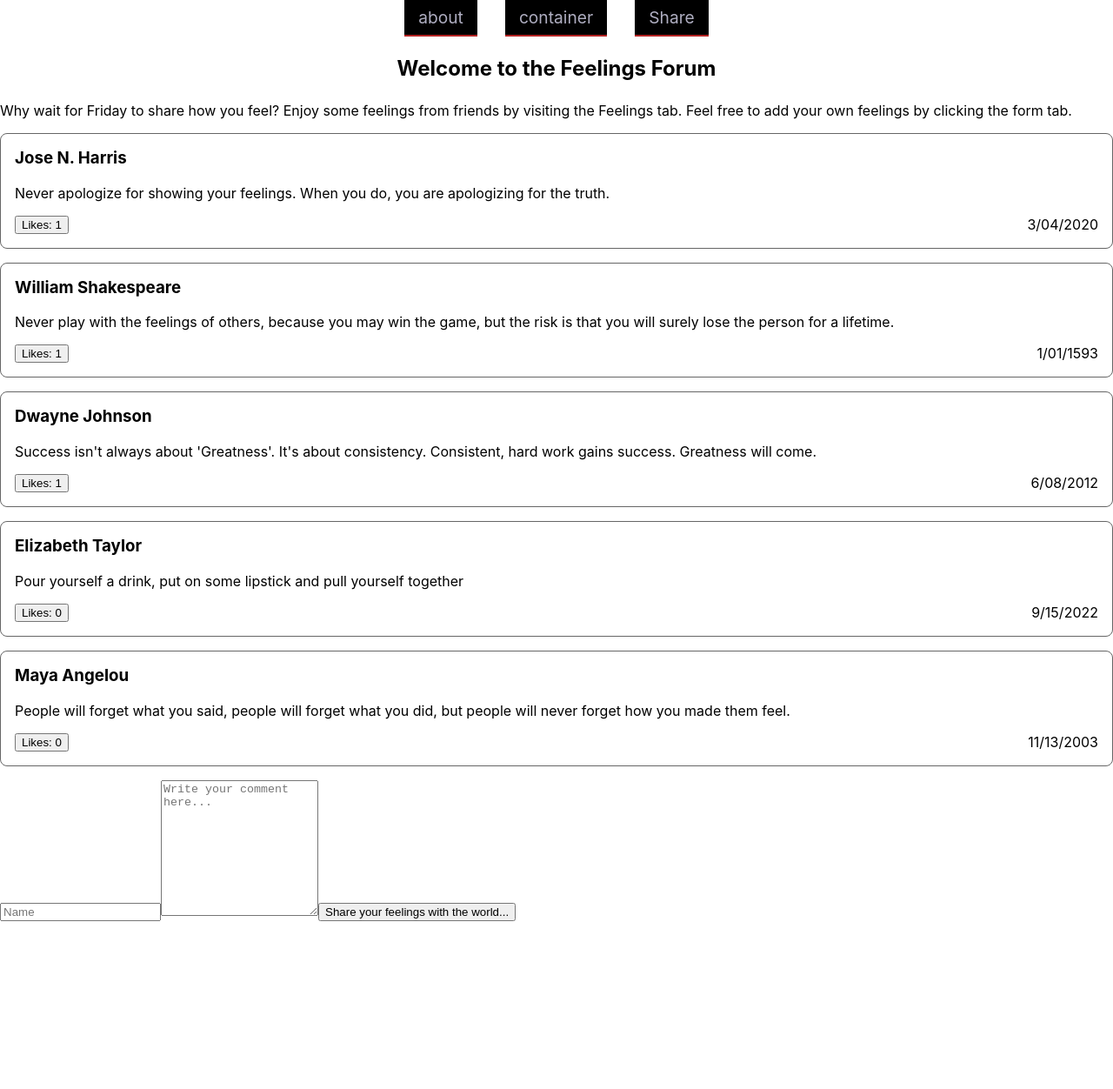
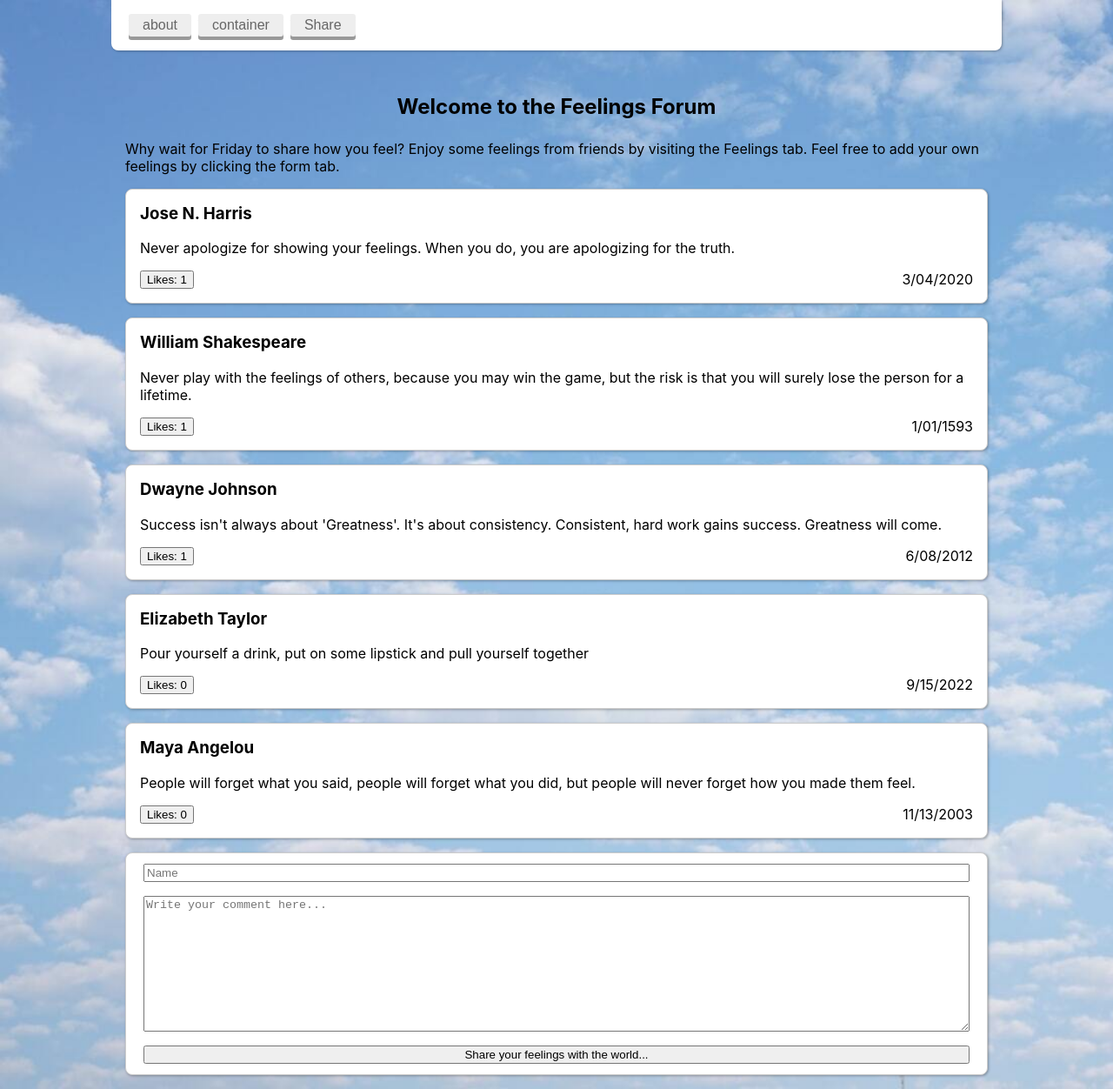
Before and after one commit to jaythoven/Journaling-App-Feelings-Forum, a React (Create React App) app: page / in a window 1280 px wide. Shown: the whole page at 87% size. Before the commit the page ends 1059 px from the top, so only its background shows below. Built offline with nearby package versions, Linux system fonts and the light colour scheme; data requests are answered from the project's data file.

Commit message:
updating css and added image

```diff
--- a/src/components/FeelingsContainer.js
+++ b/src/components/FeelingsContainer.js
@@ -6,7 +6,7 @@ function FeelingsContainer({ feelings, handleUpdateFeeling }) {
   return (
     <div id="container" className="feelings-container">
       {feelings.length === undefined ? <div>Still loading...</div> : feelings.map((feeling) =>
-        <FeelingCard key={feeling.id} feeling={feeling} handleUpdateFeeling={handleUpdateFeeling} />
+        <FeelingCard key={feeling.id} feeling={feeling} handleUpdateFeeling={handleUpdateFeeling} className="feelings-container" />
       )}
     </div>
   );
--- a/src/components/Form.js
+++ b/src/components/Form.js
@@ -29,11 +29,11 @@ function Form({setFeelingData}) {
       }
 
     return (
-        <form id="Share" className="form" onSubmit={handleSubmit}>
+        <form id="Share" className="form card" onSubmit={handleSubmit}>
             <input name="name" placeholder="Name" value={form.name} onChange={handleChange}/>
             <textarea name="content" placeholder="Write your comment here..." rows={10} value={form.content} onChange={handleChange}/>
             {/* <input name="likes" placeholder="Likes" value={form.likes} onChange={handleChange}/> */}
-            <input type="submit" value="Share your feelings with the world..." />
+            <input id="submit" classname="button" type="submit" value="Share your feelings with the world..." />
         </form>
     )
 }
--- a/src/components/NavBar.js
+++ b/src/components/NavBar.js
@@ -3,8 +3,8 @@ import React from "react";
 function NavBar() {
   const links = ["about", "container", "Share"];
   const navLinks = links.map((link) => {
-  return ( <a href={"#" + link} key={link}>{link}</a>)})
-  return <nav>
+  return ( <a href={"#" + link} key={link} className="button">{link}</a>)})
+  return <nav className="NavBar">
     {navLinks}
   </nav>;
 }
--- a/src/index.css
+++ b/src/index.css
@@ -6,6 +6,9 @@
 }
 
 body {
+  background-color: lightblue;
+  background-image: url(./images/clouds.jpg);
+  background-size: cover;
   margin: 0;
   font-family: -apple-system, BlinkMacSystemFont, 'Segoe UI', 'Roboto', 'Oxygen',
     'Ubuntu', 'Cantarell', 'Fira Sans', 'Droid Sans', 'Helvetica Neue',
@@ -14,31 +17,30 @@ body {
   -moz-osx-font-smoothing: grayscale;
 }
 
-code {
-  font-family: source-code-pro, Menlo, Monaco, Consolas, 'Courier New',
-    monospace;
-}
-
 /*project styles */
 
 .App {
-  max-width: 1280px;
+  max-width: 1024px;
+  min-height: 100vh;
   margin: 0 auto;
-  padding: 16;
+  padding: 0 16px 16px 16px;
+  /* background-color: #fff; */
 }
 
 .header {
   text-align: center;
   margin-top: 5%;
- margin-bottom: 1em;
+  margin-bottom: 1em;
 }
+
 
 .card {
   margin-bottom: 16px;
   padding: 16px;
-  border: 1px solid #666666;
+  border: 1px solid #ccc;
   border-radius: 8px;
-
+  box-shadow: 1px 1px 3px rgba(0, 0, 0, .3);
+  background-color: #fff;
 }
 
 .card__name {
@@ -51,29 +53,59 @@ code {
   margin-bottom: 0;
 }
 
-nav{
-  text-align: center;
-  position: fixed;
-  top: 0;
-  left: 0;
-  right: 0;
-
+.card__likes {
+  cursor: pointer;
 }
 
-nav a {
-  background-color: black;
-  display: inline-block;
-  padding: 0.5rem 1rem;
-  margin: 0 1rem;
-  text-decoration: none;
-  font-size: 1.2em;
-  color: rgb(175, 174, 193);
-  border-bottom: 2px solid firebrick;
-  transition: 0.1s;
+.NavBar {
+  background-color: #fff;
+  position: sticky;
+  top: 0;
+  margin: 0 -16px;
+  padding: 16px;
+  border-radius: 0 0 8px 8px;
+  box-shadow: 1px 1px 3px rgba(0, 0, 0, .3);
 }
 
-nav a:hover,
-nav a:active {
-  color: tomato;
-  border-bottom: 2px solid tomato;
+.button {
+  position: relative;
+  border: 0;
+  display: inline-block;
+  margin: 0 4px;
+  font-family: sans-serif;
+  font-size: 1em;
+  text-align: center;
+  padding: .25em 1em;
+  color: #666;
+  background: #eee;
+  box-shadow: 0 4px 0 #999;
+  cursor: pointer;
+  transition: all 100ms ease-out;
+  outline: 0;
+  border-radius: .2em;
+  text-decoration: none;
 }
+
+.button:hover {
+  background: #9f9;
+  color: #363;
+  box-shadow: 0 4px 0 #696;
+}
+
+.button:active {
+  transform: translateY(4px);
+  box-shadow: 0 0 0 #696;
+}
+
+.form {
+  display: flex;
+  flex-direction: column;
+  gap: 16px;
+  width: 100%;
+  padding: 12px 20px;
+  margin: 0;
+}
+
+#submit {
+  cursor: pointer;
+}
```
Also changed, not shown: src/images/clouds.jpg (added).
